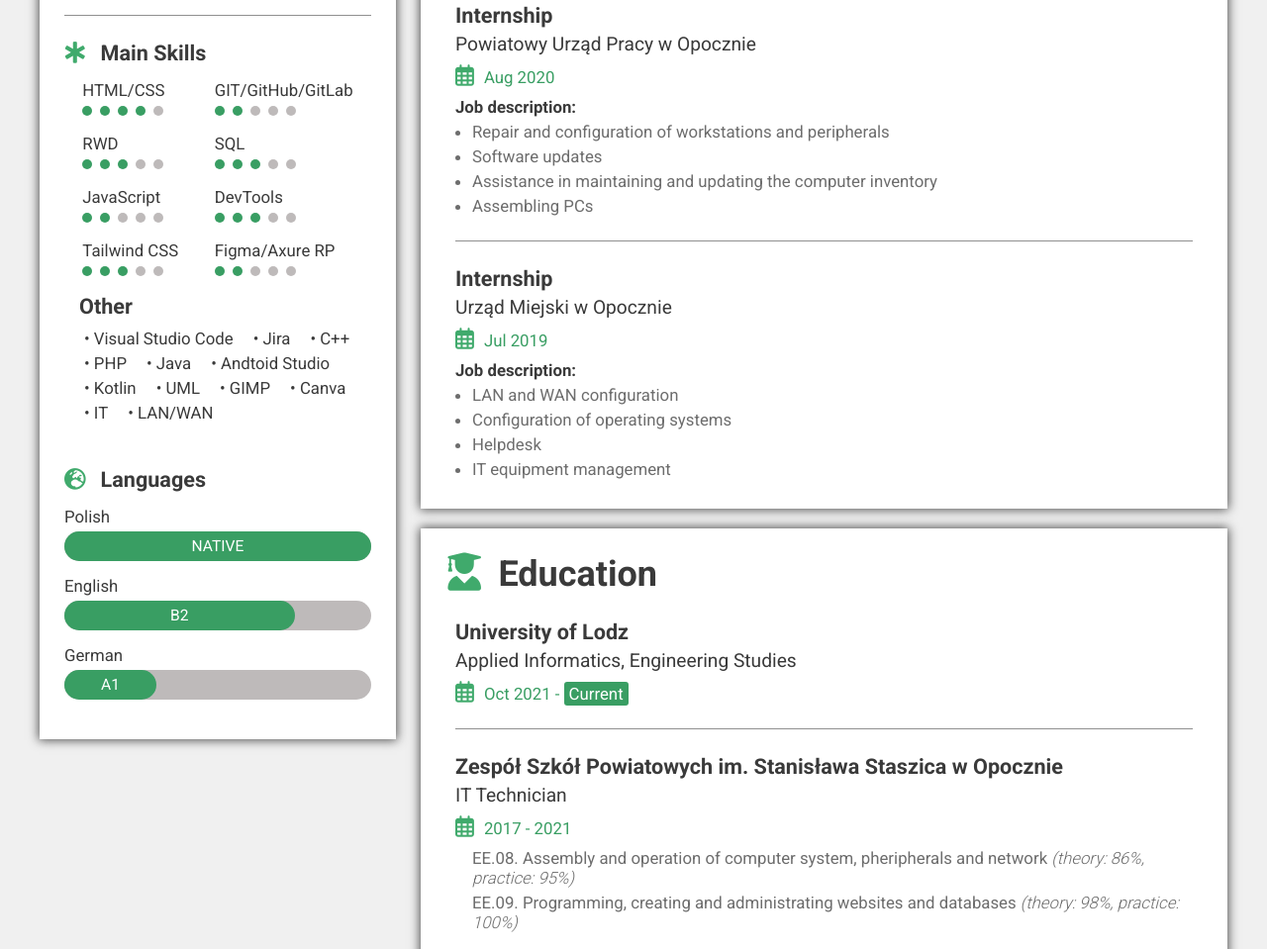
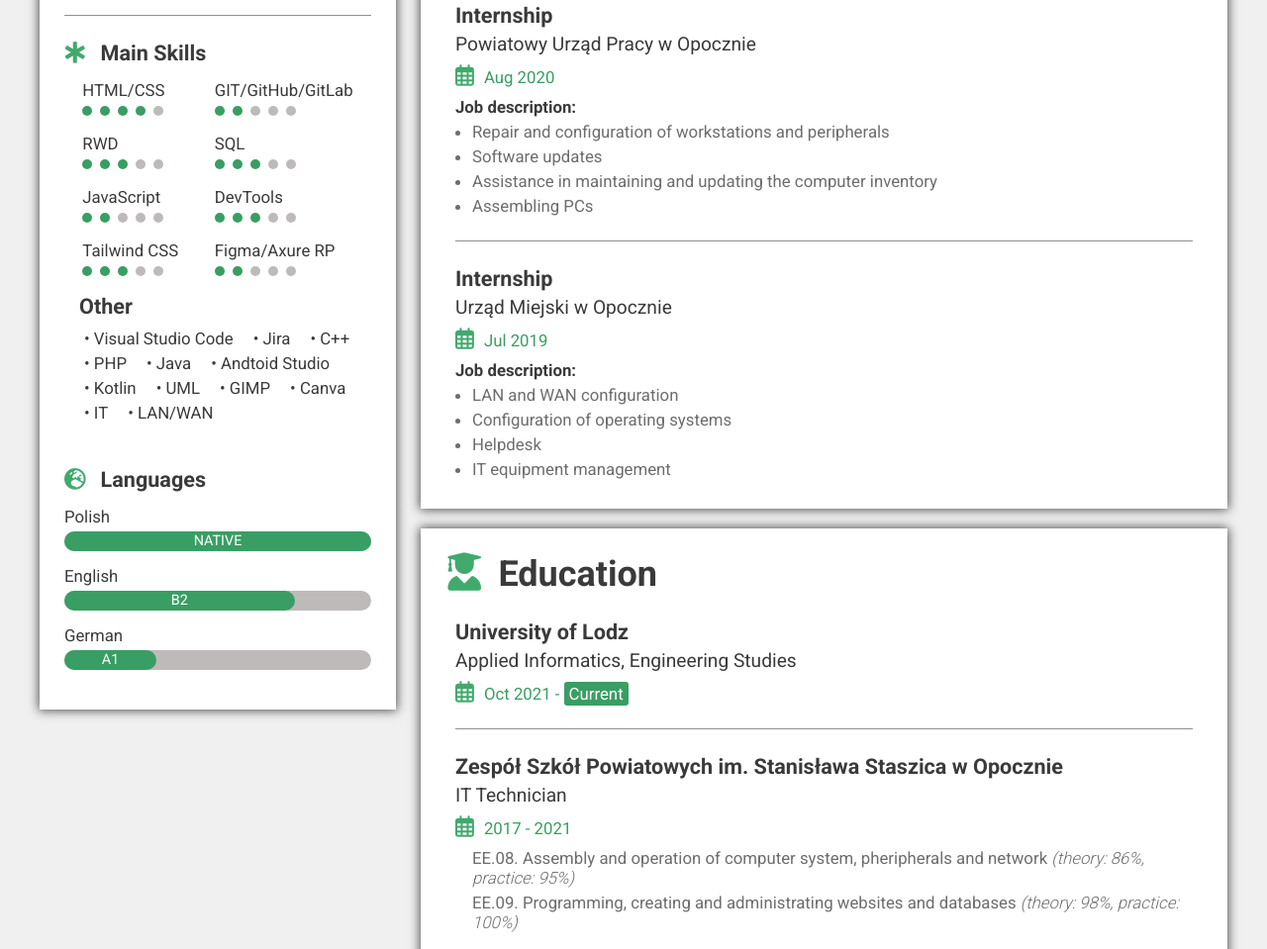
Before and after one commit to kakarotto2004/simpleCV, a plain HTML site: page index.html in a window 1280 px wide. Shown: the part 495-1454 px from the top of the page at 99% size. Drawn offline with Linux system fonts and the light colour scheme.

Commit message:
update photo

```diff
--- a/css/style.css
+++ b/css/style.css
@@ -125,6 +125,7 @@ i {
     padding: 0 0 20px 20px;
     letter-spacing: 1px;
     font-weight: 400;
+    text-shadow: 0 0 8px black;
 }
 
 .sidebar-left-content {
@@ -182,7 +183,7 @@ i {
     border-radius: 30px;
     line-height: 20px;
     text-align: center;
-    font-size: 1.3rem;
+    font-size: 1.2rem;
     color: white;
     text-transform: uppercase;
 }
@@ -283,12 +284,12 @@ i {
 /* ====================  600px  ===================== */
 @media (min-width: 600px) {
     .lvl-bar {
-        height: 30px;
+        height: 20px;
     }
 
     .lvl-bar::after {
-        height: 30px;
-        line-height: 30px;
+        height: 20px;
+        line-height: 20px;
     }
 }
 
```
Also changed, not shown: img/examplephoto.jpg (added), 2 other files.
